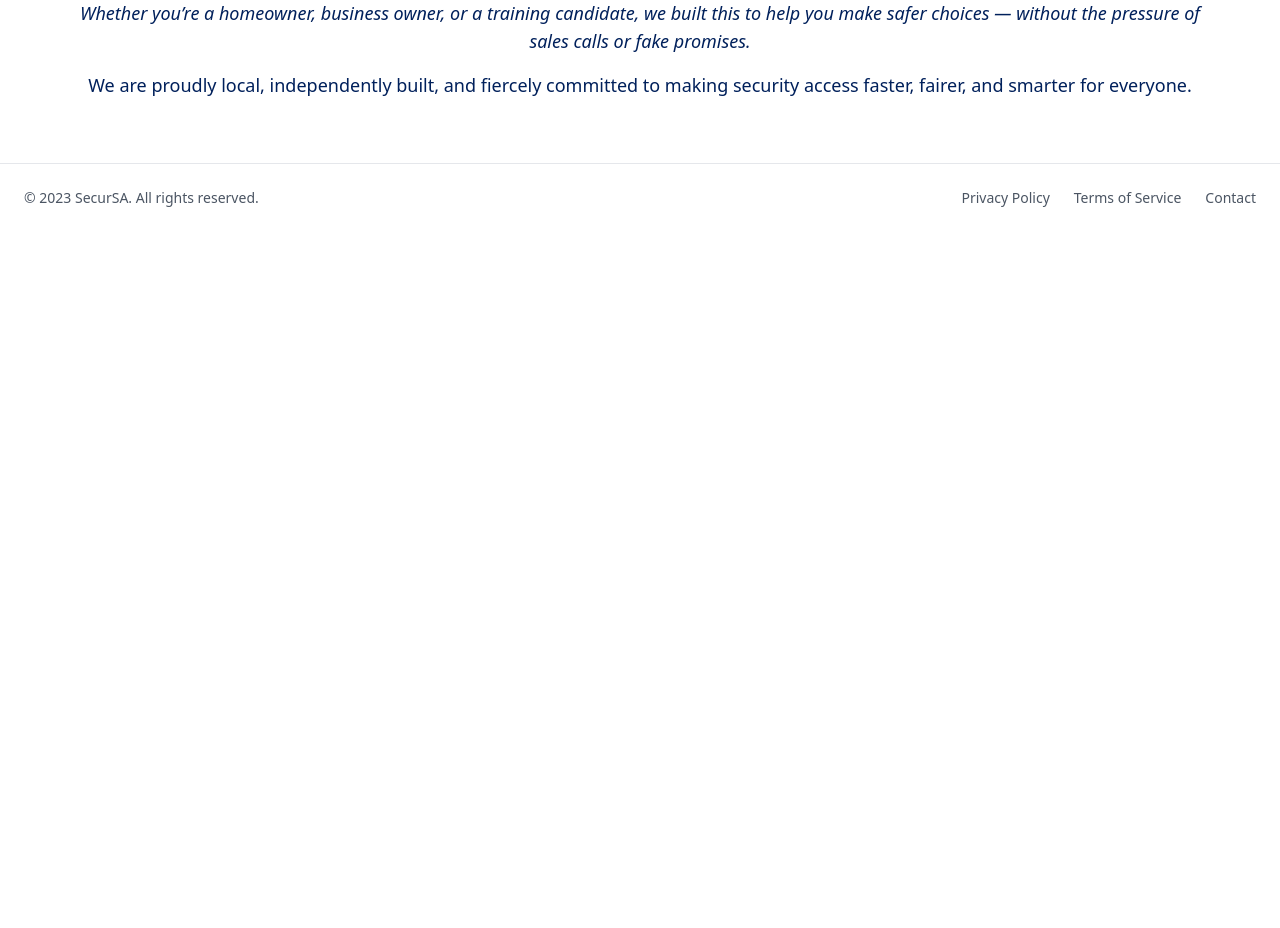
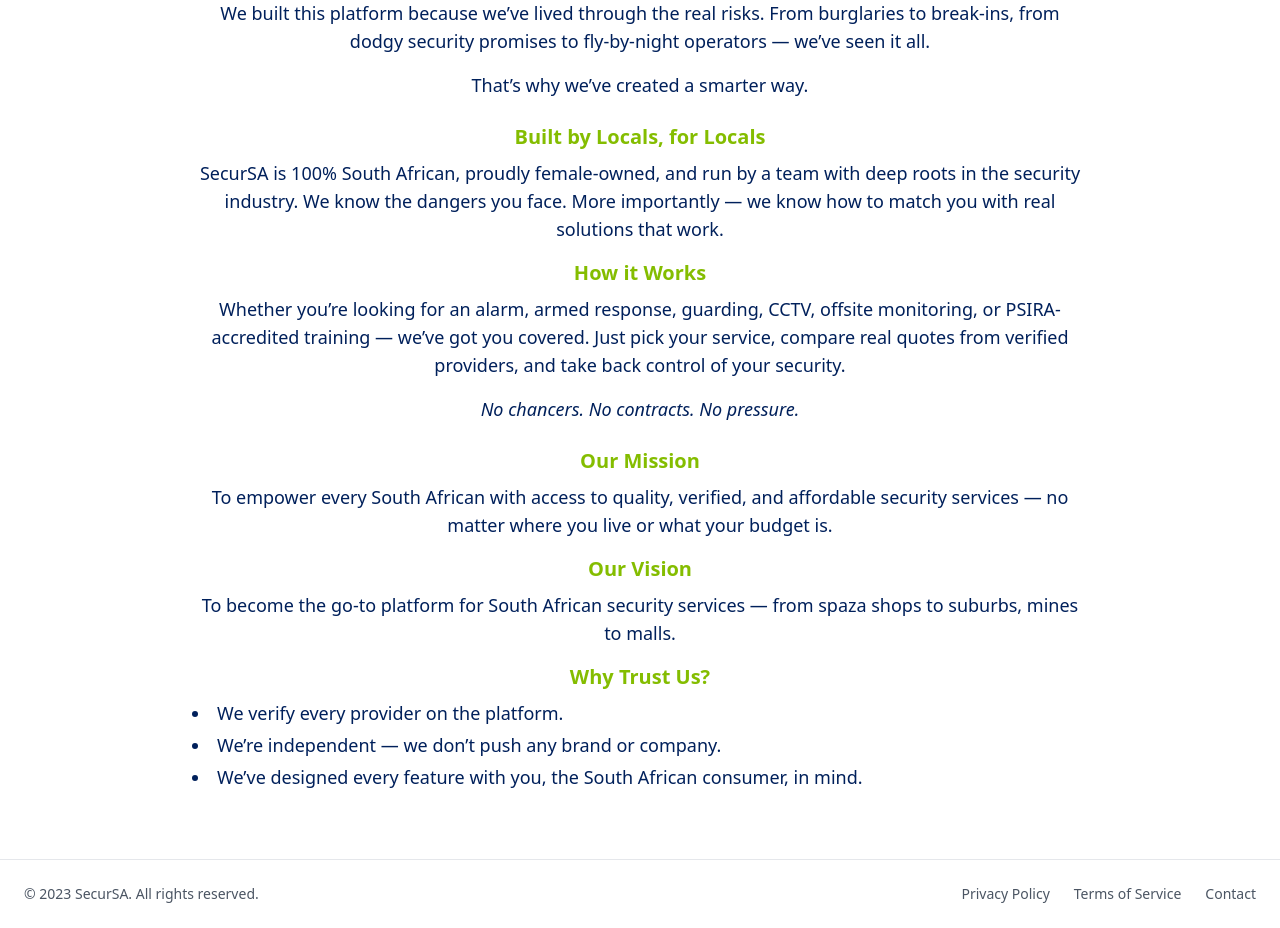
Before and after one commit to Secursa-Admin/SecurSA-Next, a Next.js app: page / in a window 1280 px wide. Shown: the part 1600-2528 px from the top of the page. Before the commit the page ends 1832 px from the top, so only its background shows below. Built offline with nearby package versions, Linux system fonts and the light colour scheme.

Commit message:
💼 Final About Us content added, no emojis

```diff
--- a/pages/index.js
+++ b/pages/index.js
@@ -93,21 +93,50 @@
         </div>
       </section>
 
-
 {/* 🔽 ABOUT US SECTION */}
 <section id="about" className="py-16 px-6 bg-white border-t border-gray-200">
-  <div className="max-w-6xl mx-auto text-center">
+  <div className="max-w-4xl mx-auto text-center">
     <h2 className="text-3xl font-bold text-[#00205B] mb-6">About Us</h2>
+
     <p className="text-lg text-[#00205B] mb-4">
-      <span className="text-[#84BD00] font-bold">SecurSA</span> is South Africa’s first digital platform dedicated to connecting everyday South Africans with
-      <span className="text-[#84BD00] font-bold"> PSIRA-registered</span> security providers — instantly and securely.
+      <span className="text-[#84BD00] font-bold">SecurSA</span> is South Africa’s first security marketplace where consumers and companies connect in under 2 minutes — safely, transparently, and without the sales fluff.
     </p>
-    <p className="text-lg text-[#00205B] mb-4 italic">
-      Whether you’re a homeowner, business owner, or a training candidate, we built this to help you make safer choices — without the pressure of sales calls or fake promises.
+
+    <p className="text-lg text-[#00205B] mb-4">
+      We built this platform because we’ve lived through the real risks. From burglaries to break-ins, from dodgy security promises to fly-by-night operators — we’ve seen it all.
     </p>
-    <p className="text-lg text-[#00205B]">
-      We are proudly local, independently built, and fiercely committed to making security access faster, fairer, and smarter for everyone.
+
+    <p className="text-lg text-[#00205B] mb-6">
+      That’s why we’ve created a smarter way.
     </p>
+
+    <h3 className="text-xl font-bold text-[#84BD00] mb-2">Built by Locals, for Locals</h3>
+    <p className="text-lg text-[#00205B] mb-4">
+      SecurSA is 100% South African, proudly female-owned, and run by a team with deep roots in the security industry. We know the dangers you face. More importantly — we know how to match you with real solutions that work.
+    </p>
+
+    <h3 className="text-xl font-bold text-[#84BD00] mb-2">How it Works</h3>
+    <p className="text-lg text-[#00205B] mb-4">
+      Whether you’re looking for an alarm, armed response, guarding, CCTV, offsite monitoring, or PSIRA-accredited training — we’ve got you covered. Just pick your service, compare real quotes from verified providers, and take back control of your security.
+    </p>
+    <p className="text-lg text-[#00205B] mb-6 italic">No chancers. No contracts. No pressure.</p>
+
+    <h3 className="text-xl font-bold text-[#84BD00] mb-2">Our Mission</h3>
+    <p className="text-lg text-[#00205B] mb-4">
+      To empower every South African with access to quality, verified, and affordable security services — no matter where you live or what your budget is.
+    </p>
+
+    <h3 className="text-xl font-bold text-[#84BD00] mb-2">Our Vision</h3>
+    <p className="text-lg text-[#00205B] mb-4">
+      To become the go-to platform for South African security services — from spaza shops to suburbs, mines to malls.
+    </p>
+
+    <h3 className="text-xl font-bold text-[#84BD00] mb-2">Why Trust Us?</h3>
+    <ul className="text-left text-lg text-[#00205B] list-disc list-inside">
+      <li className="mb-1">We verify every provider on the platform.</li>
+      <li className="mb-1">We’re independent — we don’t push any brand or company.</li>
+      <li className="mb-1">We’ve designed every feature with you, the South African consumer, in mind.</li>
+    </ul>
   </div>
 </section>
 
```
